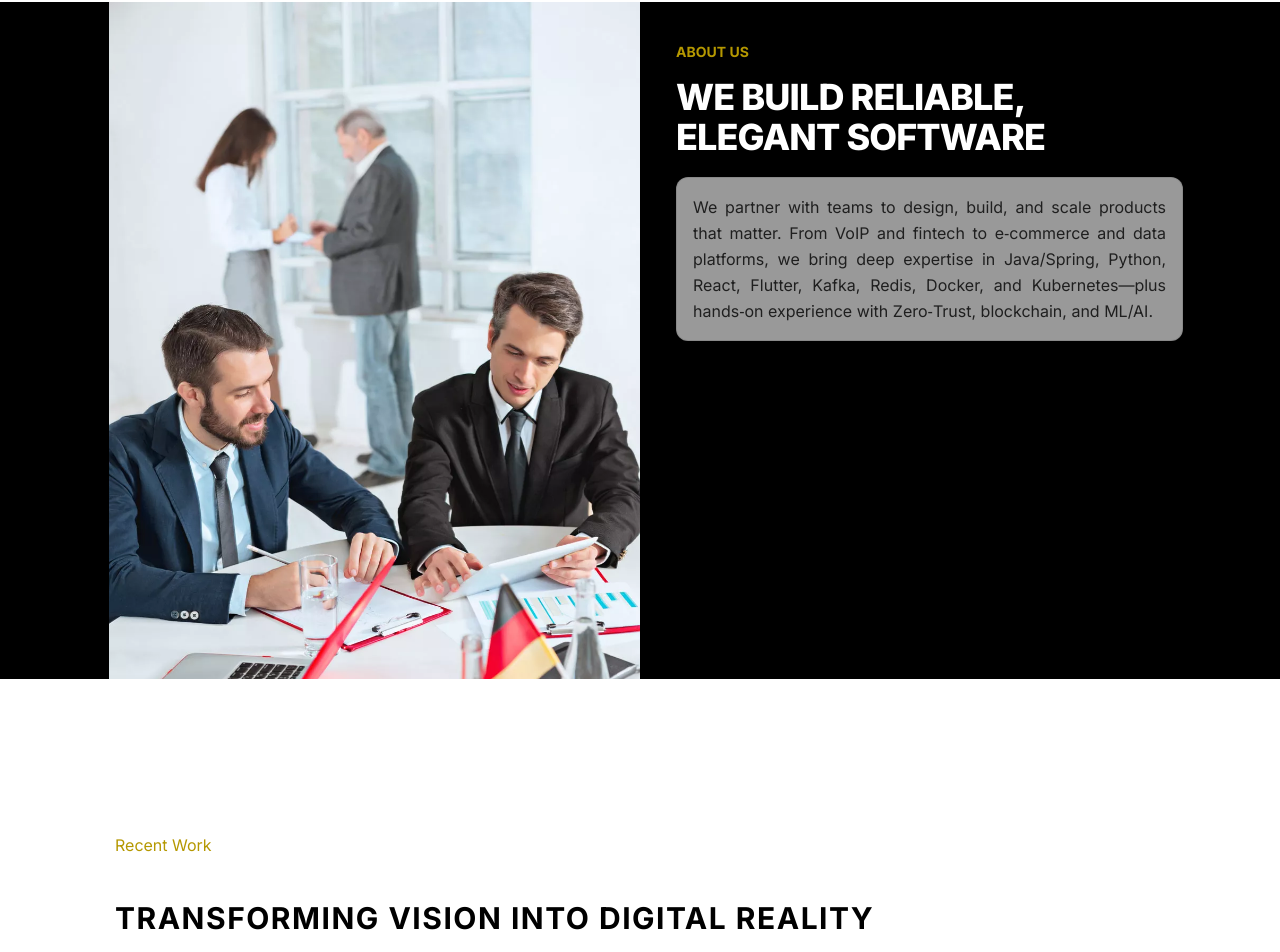
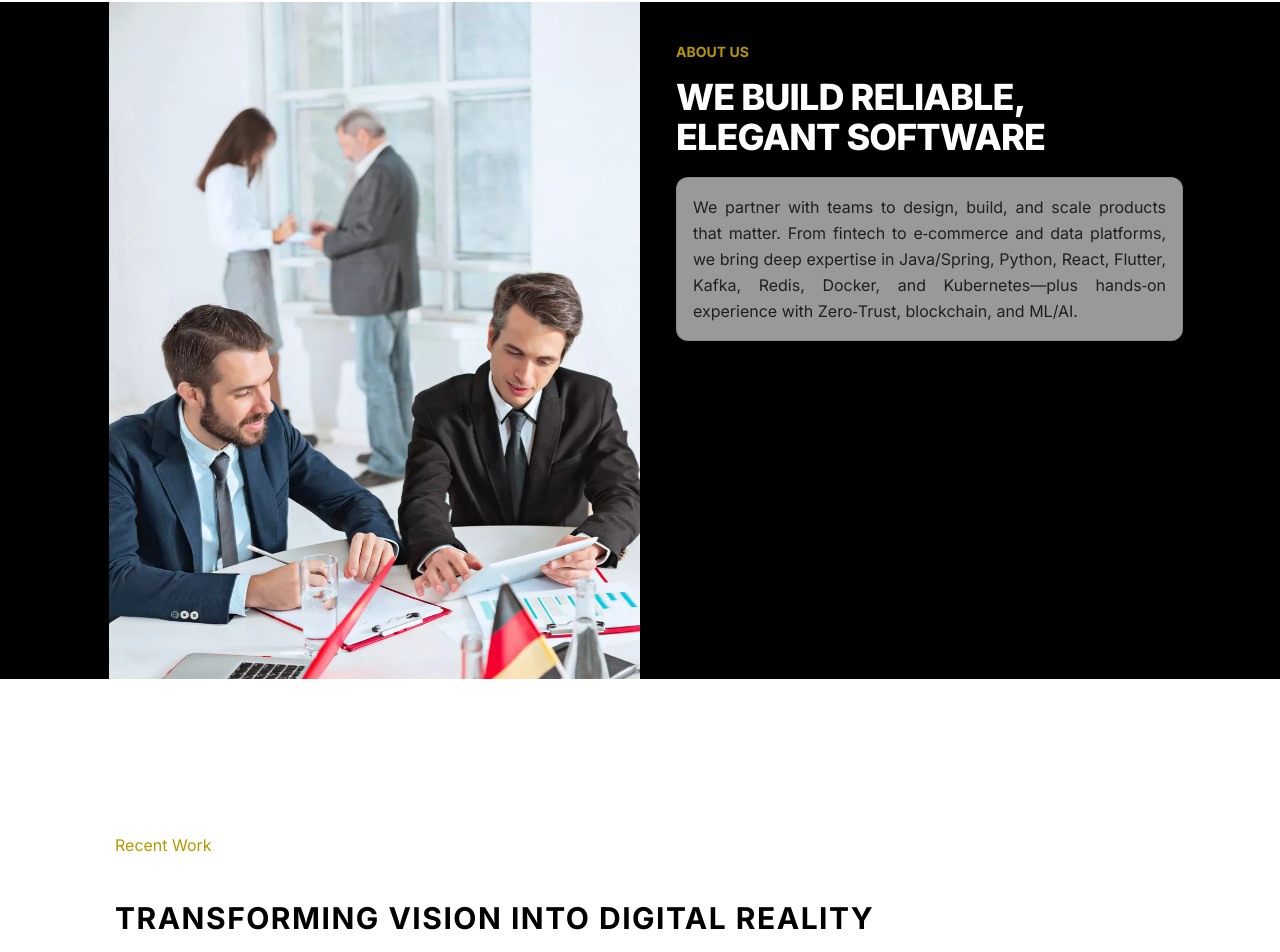
Before and after one commit to codezxvn/intro-page, a Next.js app: page / in a window 1280 px wide. Shown: the part 1572-2524 px from the top of the page. Built offline with nearby package versions, Linux system fonts and the light colour scheme.

Commit message:
remove text

```diff
--- a/src/components/organisms/about.tsx
+++ b/src/components/organisms/about.tsx
@@ -12,7 +12,7 @@ export default function About() {
   const welcomeInfo: WelComeProps = {
     heading: "About Us",
     body: (
-      <p className="text-justify leading-relaxed">We partner with teams to design, build, and scale products that matter. From VoIP and fintech to e‑commerce and data platforms, we bring deep expertise in Java/Spring, Python, React, Flutter, Kafka, Redis, Docker, and Kubernetes—plus hands‑on experience with Zero‑Trust, blockchain, and ML/AI.</p>
+      <p className="text-justify leading-relaxed">We partner with teams to design, build, and scale products that matter. From fintech to e‑commerce and data platforms, we bring deep expertise in Java/Spring, Python, React, Flutter, Kafka, Redis, Docker, and Kubernetes—plus hands‑on experience with Zero‑Trust, blockchain, and ML/AI.</p>
     ) as any,
   };
   return (
```
